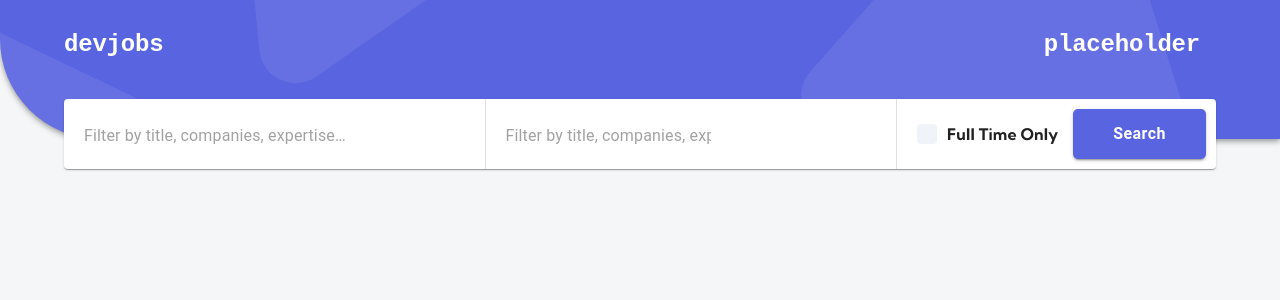
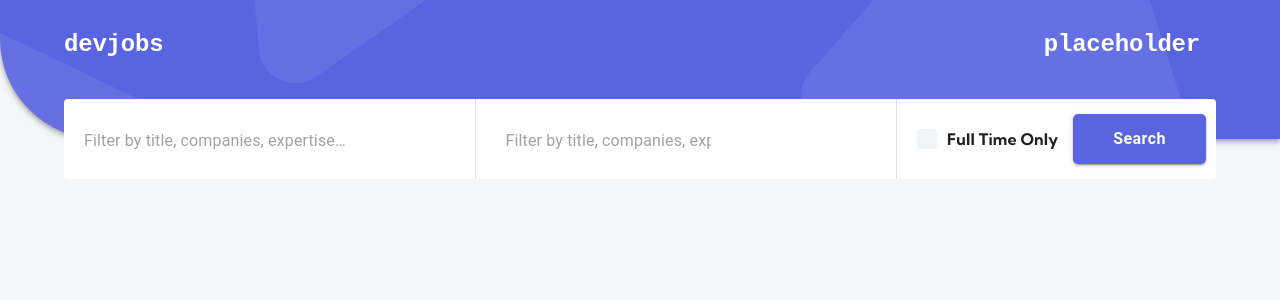
Before and after one commit to Price2/devjobs-app, a React (Create React App) app: page / in a window 1280 px wide. Shown: the top 300 px of the page. Built offline with nearby package versions, Linux system fonts and the light colour scheme.

Commit message:
Update search UI

```diff
--- a/src/components/SearchArea.js
+++ b/src/components/SearchArea.js
@@ -14,8 +14,8 @@ const SearchArea = () => {
     return (
         <Box>
             <Container maxWidth="lg" sx={{ display: 'flex', justifyContent: 'center', marginTop:'-40px' }}>
-                <Paper sx={{ display: 'flex', alignItems: 'center', width: '100%', border:'none' }}>
-                    <List component="div" sx={{ display: 'flex', alignItems: 'center', padding: '10px', flexGrow: 1 }} >
+                <Paper sx={{ display: 'flex', alignItems: 'center', width: '100%', border:'none', boxShadow:'none' }}>
+                    <List component="div" sx={{ display: 'flex', alignItems: 'center', padding: '15px 10px',  flexGrow: 1 }} >
                         <img src={require('../images/search-icon.svg').default} />
                         <TextField
                             margin="dense"
@@ -32,7 +32,7 @@ const SearchArea = () => {
                     </List>
                     <Divider orientation="vertical" flexItem />
 
-                    <List component="div" sx={{ display: 'flex', alignItems: 'center', marginLeft: '10px', flexGrow: 1 }}>
+                    <List component="div" sx={{ display: 'flex', alignItems: 'center', marginLeft: '10px', flexGrow: 1, padding: '15px 10px'}}>
                         <img src={require('../images/location-icon.svg').default} />
                         <TextField
                             margin="dense"
@@ -48,7 +48,7 @@ const SearchArea = () => {
 
                     </List>
                     <Divider orientation="vertical" flexItem />
-                    <List component="div" sx={{ display: 'flex', alignItems: 'center', marginLeft: '10px', padding: '10px' }}>
+                    <List component="div" sx={{ display: 'flex', alignItems: 'center', marginLeft: '10px',padding: '15px 10px' }}>
                         <Checkbox variant="soft" sx={{mr:'10px'}} />
 
 
```
